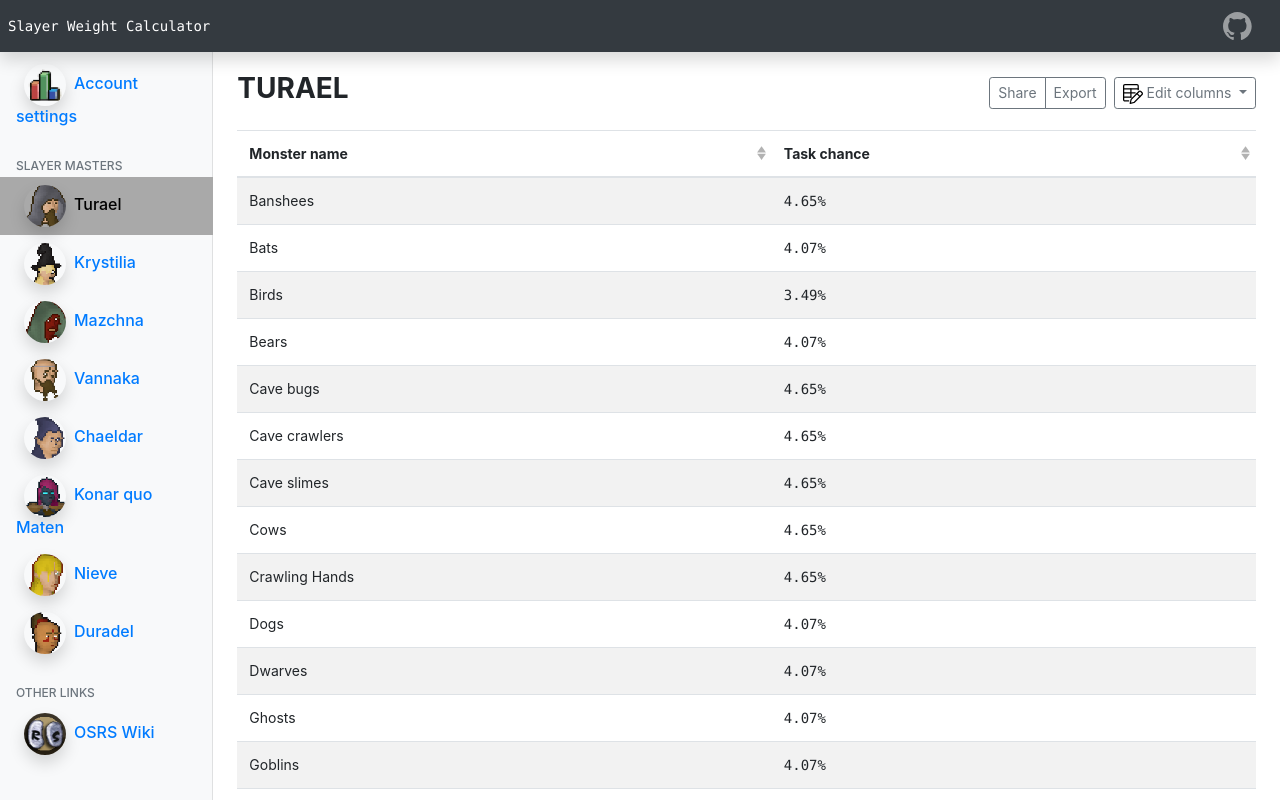
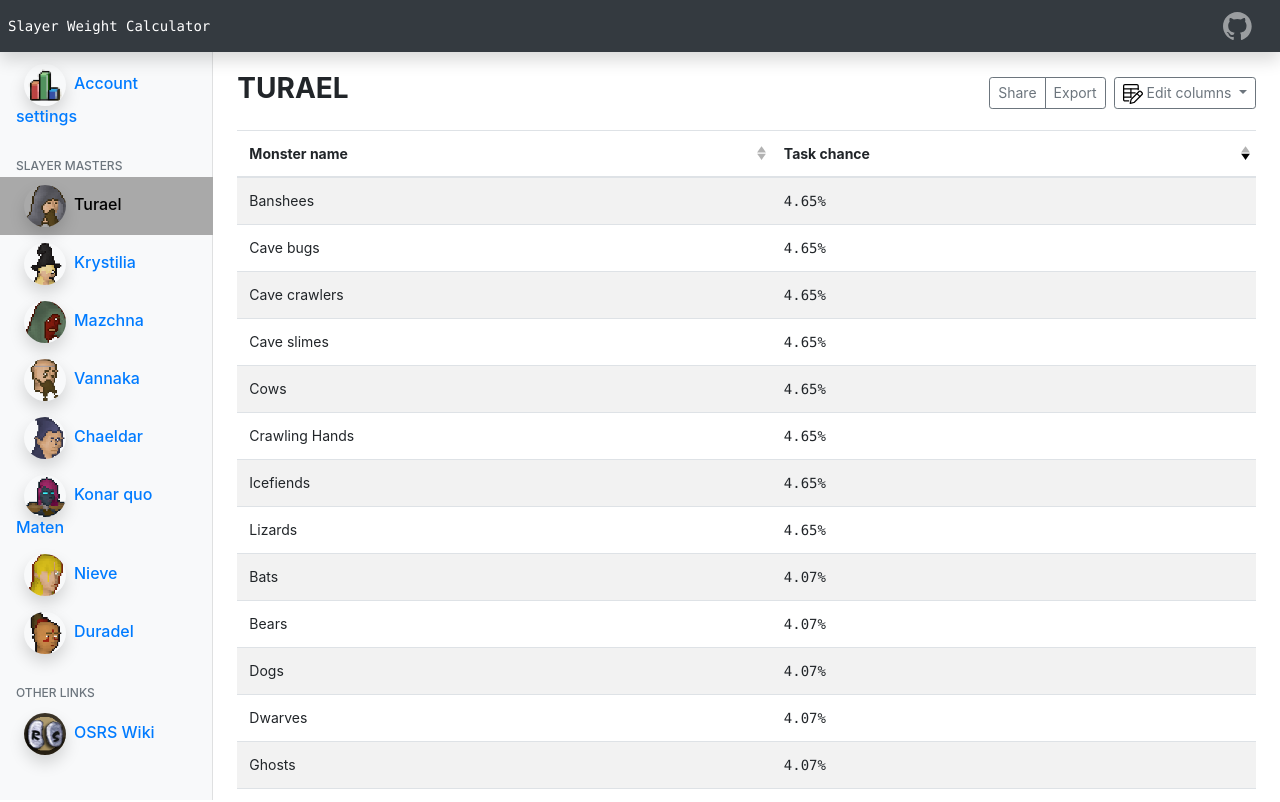
Before and after one commit to bartvdbraak/SlayerWeightCalculator, a Vue app: page /master/0 in a window 1280 px wide. Shown: the top 802 px of the page. Built offline with nearby package versions, Linux system fonts and the light colour scheme.

Commit message:
default sorting

```diff
--- a/src/components/TableSection.vue
+++ b/src/components/TableSection.vue
@@ -13,7 +13,12 @@
             </div>
         </div>
         <div class="table-responsive">
-            <b-table striped hover :items="filtered_items" :fields="fields">
+            <b-table striped hover
+                     :items="filtered_items"
+                     :fields="fields"
+                     :sort-by.sync="sortBy"
+                     :sort-desc.sync="sortDesc"
+                     :sort-direction="sortDirection">
                 <template v-slot:cell(task_percentage)="data">
                     <span class="text-monospace">{{ data.value.toFixed(2) }}%</span>
                 </template>
@@ -33,6 +38,10 @@ export default {
 		    currentMaster: null,
 			monstersData: null,
 			total_weight: 0,
+			sortDirection: 'desc',
+			sortDesc: true,
+			sortBy: 'task_percentage',
+
 			fields: [
 				{
 					key: 'id',
```
